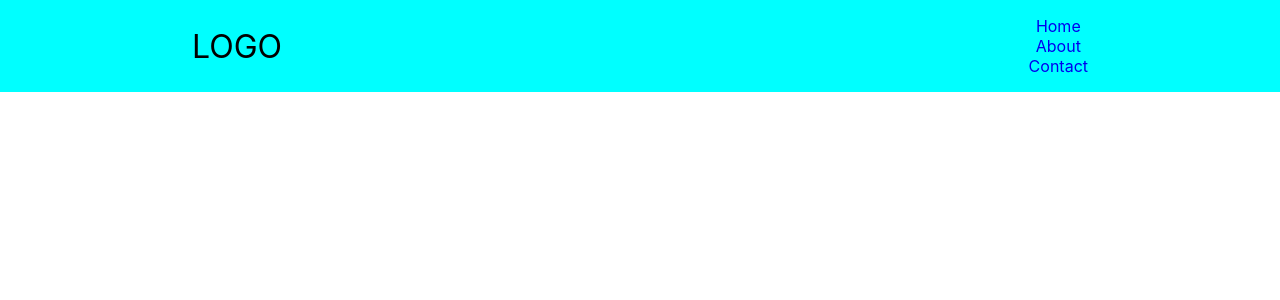
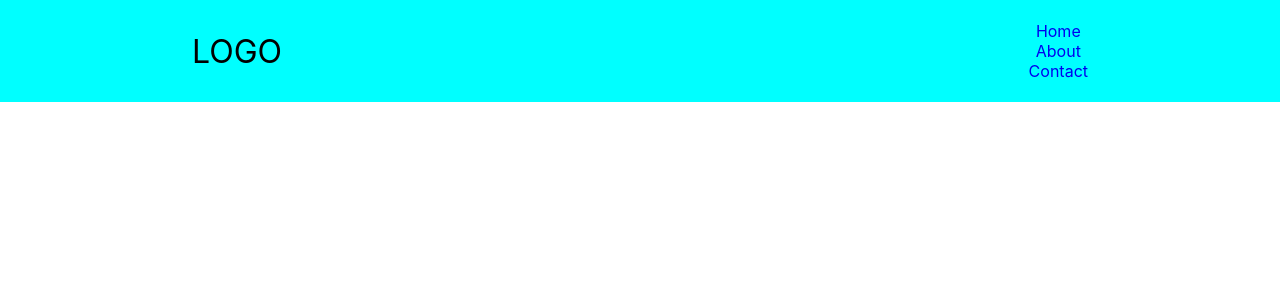
Before and after one commit to Tarek994/event-planner, a React (Create React App) app: page / in a window 1280 px wide. Shown: the top 300 px of the page. Built offline with nearby package versions, Linux system fonts and the light colour scheme.

Commit message:
style(navbar): add padding to the navbar

```diff
--- a/src/components/navbar/navbar.css
+++ b/src/components/navbar/navbar.css
@@ -4,6 +4,7 @@
 }
 
 .bar{
+    padding: 5px 0px;
     margin: auto;
     width: 70%;
     display: flex;
```
